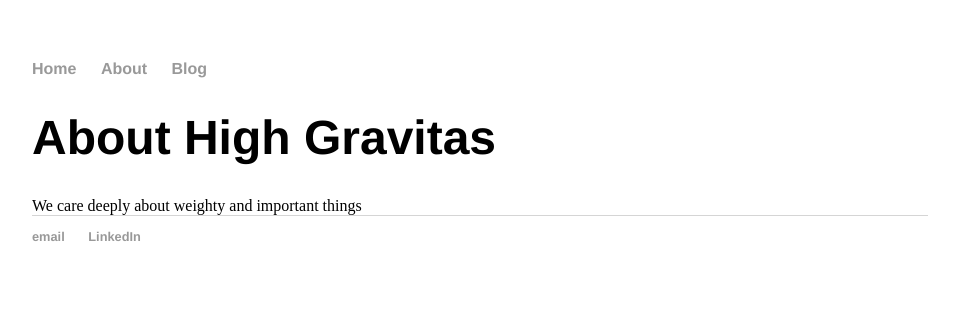
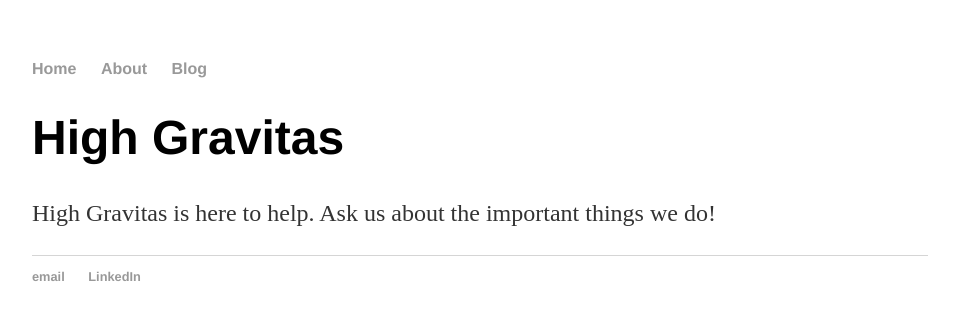
Before and after one commit to high-gravitas/High-Gravitas-Site, a Jekyll site: the page built from about/index.html, in a window 1280 px wide. Shown: the top 320 px of the page, without its empty margins (160-1119 px from the left). Built offline with Jekyll 4.4.1, drawn with Linux system fonts in a browser that asks for light colours.

Commit message:
Update index.html

```diff
--- a/about/index.html
+++ b/about/index.html
@@ -2,6 +2,7 @@
 layout: default
 title: About
 ---
-
-<h1>About High Gravitas</h1>
-We care deeply about weighty and important things
+    		<div class="blurb">
+        		<h1>High Gravitas</h1>
+				<p>High Gravitas is here to help. Ask us about the important things we do!</p>
+    		</div><!-- /.blurb -->
```
